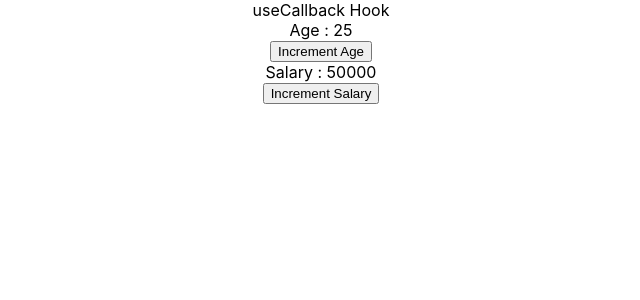
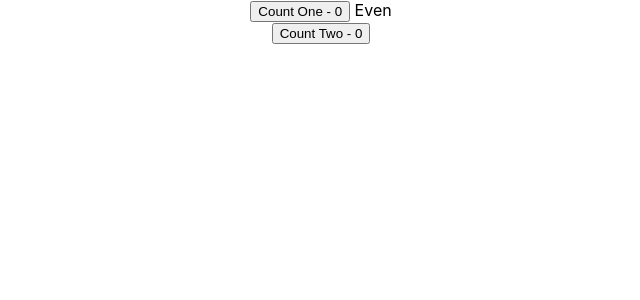
Before and after one commit to R4m21/react-hooks, a React (Create React App) app: page / in a window 1280 px wide. Shown: the top 300 px of the page, without its empty margins (319-959 px from the left). Built offline with nearby package versions, Linux system fonts and the light colour scheme.

Commit message:
useMemo Hook

```diff
--- a/src/App.js
+++ b/src/App.js
@@ -1,7 +1,8 @@
 import React from "react";
 // import React, { useReducer } from "react";
 import "./App.css";
-import ParentComponent from "./components/useCallback Hook/ParentComponent";
+// import ParentComponent from "./components/useCallback Hook/ParentComponent";
+import Counter from "./components/useMemo Hook/Counter";
 // import DataFetching1 from "./components/fetching data with useReducer/DataFetching1";
 // import DataFetching2 from "./components/fetching data with useReducer/DataFetching2";
 // import DataFetching3 from "./components/fetching data with useReducer/DataFetching3";
@@ -79,7 +80,8 @@
       {/* <DataFetching1 /> */}
       {/* <DataFetching2/> */}
       {/* <DataFetching3/> */}
-      <ParentComponent/>
+      {/* <ParentComponent/> */}
+      <Counter/>
     </div>
   );
 }
--- /dev/null
+++ b/src/components/useMemo Hook/Counter.js
@@ -0,0 +1,31 @@
+import React, { useMemo, useState } from "react";
+
+function Counter() {
+  const [counterOne, setCounterOne] = useState(0);
+  const [counterTwo, setCounterTwo] = useState(0);
+  const incrementOne = () => {
+    setCounterOne(counterOne + 1);
+  };
+  const incrementTwo = () => {
+    setCounterTwo(counterTwo + 1);
+  };
+
+  const isEven = useMemo(() => {
+    let i = 0;
+    while (i < 2000000000) i++;
+    return counterOne % 2 === 0;
+  }, [counterOne])
+  return (
+    <div>
+      <div>
+        <button onClick={incrementOne}>Count One - {counterOne}</button>
+        <span>{isEven ? " Even" : " Odd"}</span>
+      </div>
+      <div>
+        <button onClick={incrementTwo}>Count Two - {counterTwo}</button>
+      </div>
+    </div>
+  );
+}
+
+export default Counter;
--- a/src/index.js
+++ b/src/index.js
@@ -2,7 +2,7 @@
 import ReactDOM from 'react-dom';
 import './index.css';
 import App from './App';
-import reportWebVitals from './reportWebVitals';
+// import reportWebVitals from './reportWebVitals';
 
 ReactDOM.render(
   <React.StrictMode>
@@ -14,4 +14,4 @@
 // If you want to start measuring performance in your app, pass a function
 // to log results (for example: reportWebVitals(console.log))
 // or send to an analytics endpoint. Learn more: https://bit.ly/CRA-vitals
-reportWebVitals();
+// reportWebVitals();
```
